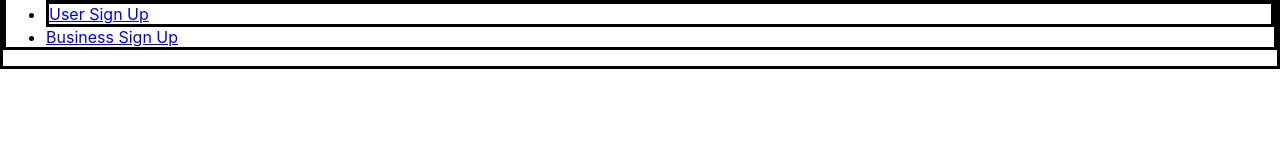
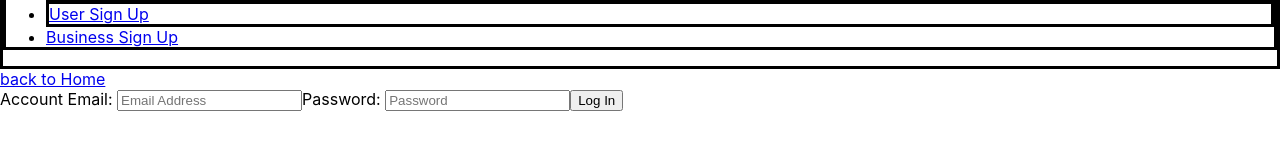
Before and after one commit to kongnyc/yelp_clone_CTA, a React (Create React App) app in the folder frontend/: page /login in a window 1280 px wide. Shown: the part 351-500 px from the top of the page. Built offline with nearby package versions, Linux system fonts and the light colour scheme; no server answers.

Commit message:
finish login page

```diff
--- a/frontend/src/App.js
+++ b/frontend/src/App.js
@@ -6,6 +6,7 @@ import Result from "./components/Results"
 import Store from "./components/Store"
 import Signup from "./components/Signup"
 import Business from "./components/Business"
+import Login from "./components/Login"
 
 
 function App() {
@@ -14,6 +15,7 @@ function App() {
       <Header />
       <Switch>
         <Route exact path="/" component={Search} />
+        <Route exact path="/login" component={Login} />
         <Route exact path="/signup" component={Signup} />
         <Route exact path="/business" component={Business} />
         <Route exact path="/results" component={Result} />
--- a/frontend/src/components/Login.js
+++ b/frontend/src/components/Login.js
@@ -0,0 +1,47 @@
+import React from 'react';
+import axios from 'axios'
+import { NavLink } from "react-router-dom";
+import { useInput } from '../util/useInput';
+import {getAPI} from "../util/util"
+
+
+const Login =()=> {
+const API = getAPI();
+
+let emailObj = useInput("")
+let passwordObj = useInput("")
+
+const handleVerification = async (e) => {
+    e.preventDefault()
+    let inputEmail = emailObj.value
+    let inputPassword = passwordObj.value
+    let res = await axios.get(`${API}/api/yelp/user/${inputEmail}`)
+    if(inputEmail === res.data.payload.email && inputPassword === res.data.payload.password) {
+        sessionStorage.loginedUser=res.data.payload.id
+        setTimeout(function() {
+            window.location = "../homepage";
+        },3000)
+    }
+    else {
+        return (alert("Credentials not entered or you don't exist. Please head over to our sign up page."))
+    }
+
+}
+    return(
+        <div>
+             <nav>
+                  <NavLink className="home" exact to={"/"}>back to Home</NavLink>
+              </nav>
+
+            <form onSubmit={handleVerification} className="formContainer">
+                <label>Account Email: </label>
+                <input type="email" name={"email"} {...emailObj}   placeholder="Email Address" />
+                <label>Password: </label>
+                <input type="password" name={"password"} {...passwordObj} placeholder="Password" />
+                <button type="submit"> Log In</button>
+            </form>
+        </div>
+
+    )
+   }
+export default Login;
```
